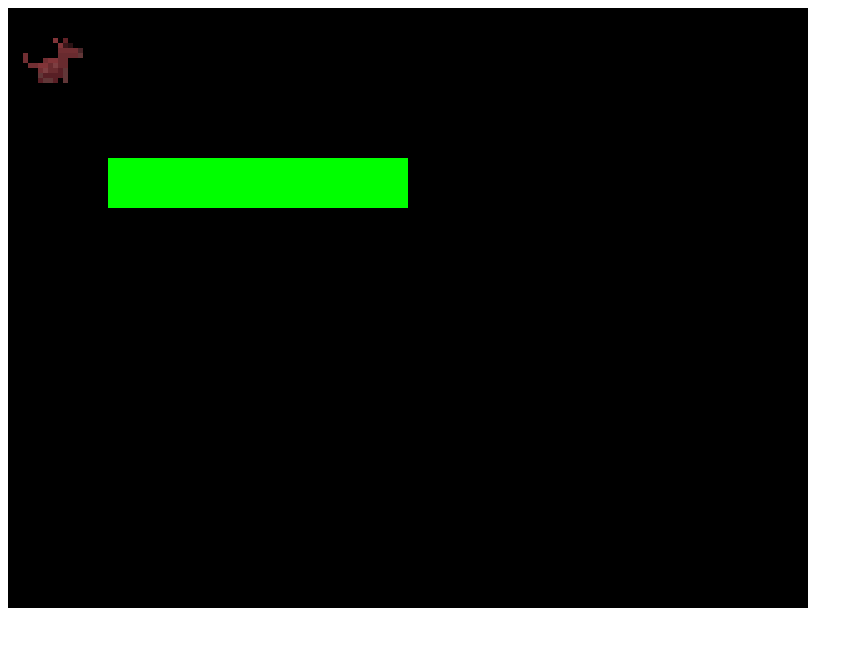
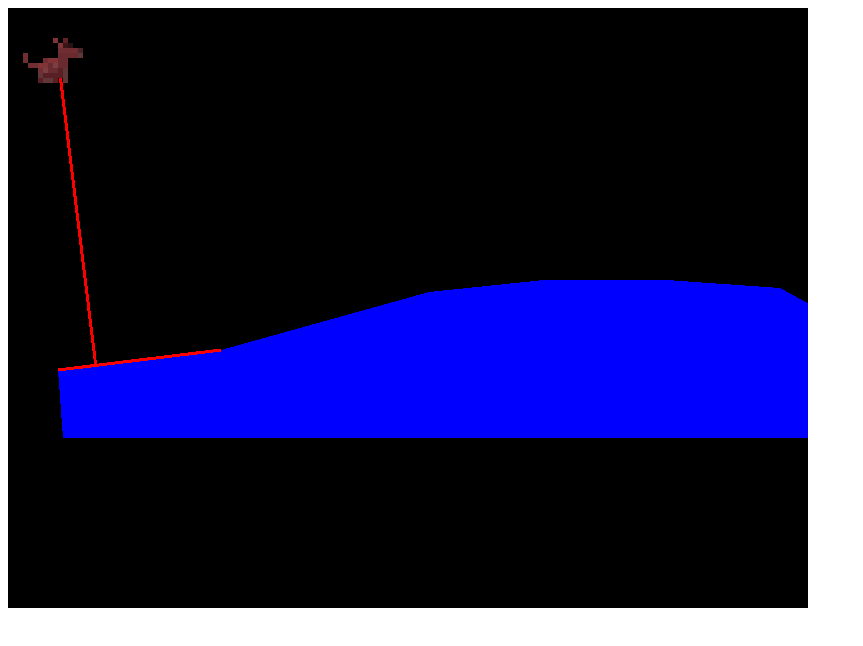
Before and after one commit to dunknicoll/dogts, a website: page index.html in a window 1280 px wide. Shown: the whole page, without its empty margins (0-863 px from the left). Drawn offline with Linux system fonts and the light colour scheme.

Commit message:
added polyk

```diff
--- a/index.html
+++ b/index.html
@@ -4,6 +4,7 @@
 </head>
 <body>
 	<script src="js/pixi.js"></script>
+	<script src="js/polyk.js"></script>
 	<script src="js/index.js"></script>
 </body>
 </html>
--- a/js/index.js
+++ b/js/index.js
@@ -172,12 +172,14 @@ var Dog = (function () {
         this.sprite.play();
         this.stage.addChild(this.sprite);
     };
-    Dog.prototype.update = function () {
+    Dog.prototype.update = function (dist) {
         if(this.kbHandler.key(39)) {
             if(this.sprite.scale.x != 5) {
                 this.sprite.scale.x = 5;
             }
             this.sprite.position.x += 7;
+            this.x = this.sprite.position.x;
+            this.y = this.sprite.position.y;
             if(this.sprite.textures != this.anWalk) {
                 this.sprite.textures = this.anWalk;
             }
@@ -187,10 +189,20 @@ var Dog = (function () {
                 this.sprite.scale.x = -5;
             }
             this.sprite.position.x -= 7;
+            this.x = this.sprite.position.x;
+            this.y = this.sprite.position.y;
             if(this.sprite.textures != this.anWalk) {
                 this.sprite.textures = this.anWalk;
             }
             this.stateCounter = this.resetCounter;
+        } else if(this.kbHandler.key(38)) {
+            this.sprite.position.y -= 7;
+            this.x = this.sprite.position.x;
+            this.y = this.sprite.position.y;
+        } else if(this.kbHandler.key(40)) {
+            this.sprite.position.y += 7;
+            this.x = this.sprite.position.x;
+            this.y = this.sprite.position.y;
         } else {
             if(this.stateCounter == 0) {
                 this.stateCounter = 0;
@@ -222,6 +234,27 @@ var Dog = (function () {
     return Dog;
 })();
 ;
+var DPoly = (function () {
+    function DPoly(pnts, colr) {
+        if (typeof colr === "undefined") { colr = "0xFF0000"; }
+        this.points = pnts;
+        this.color = colr;
+        var graphics = new PIXI.Graphics();
+        graphics.beginFill(this.color);
+        var p1 = this.points.shift();
+        var p2 = this.points.shift();
+        graphics.moveTo(p1, p2);
+        var pointer = 2;
+        for(var i = 0; i < this.points.length / 2; i++) {
+            var px = this.points[2 * i];
+            var py = this.points[2 * i + 1];
+            graphics.lineTo(px, py);
+        }
+        graphics.endFill();
+        return graphics;
+    }
+    return DPoly;
+})();
 var requestAnimFrame = (function () {
     return window.requestAnimationFrame || (window).webkitRequestAnimationFrame || (window).mozRequestAnimationFrame || (window).oRequestAnimationFrame || window.msRequestAnimationFrame || function (callback) {
         window.setTimeout(callback, 1000 / 60, new Date().getTime());
@@ -232,22 +265,58 @@ var Annyeong = (function () {
         this.kbHandler = new KeyboardHandler(window);
         this.kbHandler.capture = true;
         this.renderer = new PIXI.WebGLRenderer(800, 600);
-        var graphics = new PIXI.Graphics();
-        graphics.beginFill("0x00FF00");
-        graphics.moveTo(100, 150);
-        graphics.lineTo(400, 150);
-        graphics.lineTo(400, 200);
-        graphics.lineTo(100, 200);
-        graphics.endFill();
+        this.poly = [
+            50,
+            362,
+            213,
+            342,
+            421,
+            284,
+            536,
+            272,
+            659,
+            272,
+            772,
+            280,
+            886,
+            342,
+            963,
+            394,
+            963,
+            430,
+            55,
+            430,
+            50,
+            362
+        ];
+        this.platform = new DPoly(this.poly, "0x0000FF");
         this.stage = new PIXI.Stage();
         this.dog = new Dog(this.stage, this.kbHandler, 50, 50);
-        this.stage.addChild(graphics);
+        this.stage.addChild(this.platform);
+        this.isc = new PolyK.ClosestEdge(this.poly, this.dog.x, this.dog.y);
+        this.marker = new PIXI.Graphics();
+        this.stage.addChild(this.marker);
         document.body.appendChild(this.renderer.view);
         this.tick();
     }
     Annyeong.prototype.tick = function () {
         this.renderer.render(this.stage);
-        this.dog.update();
+        this.isc = new PolyK.ClosestEdge(this.poly, this.dog.x, this.dog.y);
+        this.marker.clear();
+        this.marker.beginFill("0xFF0000");
+        this.marker.lineStyle(3, 0xFF0000);
+        if(this.isc.edge << 1 == this.poly.length - 2) {
+            this.marker.moveTo(this.poly[this.isc.edge * 2 + 0], this.poly[this.isc.edge * 2 + 1]);
+            this.marker.lineTo(this.poly[0], this.poly[1]);
+        } else {
+            this.marker.moveTo(this.poly[this.isc.edge * 2 + 0], this.poly[this.isc.edge * 2 + 1]);
+            this.marker.lineTo(this.poly[this.isc.edge * 2 + 2], this.poly[this.isc.edge * 2 + 3]);
+        }
+        this.dog.update(this.isc.dist);
+        this.marker.lineStyle(3, 0xFF0000);
+        this.marker.moveTo(this.dog.x, this.dog.y);
+        this.marker.lineTo(this.isc.point.x, this.isc.point.y);
+        this.marker.endFill();
         requestAnimationFrame(this.tick.bind(this));
     };
     return Annyeong;
```
Also changed, not shown: lib/PolyK.d.ts (added, +40 -0 lines), lib/dog.ts (+23 -1 lines), lib/helper.ts (added, +28 -0 lines), lib/index.ts (+40 -9 lines).
